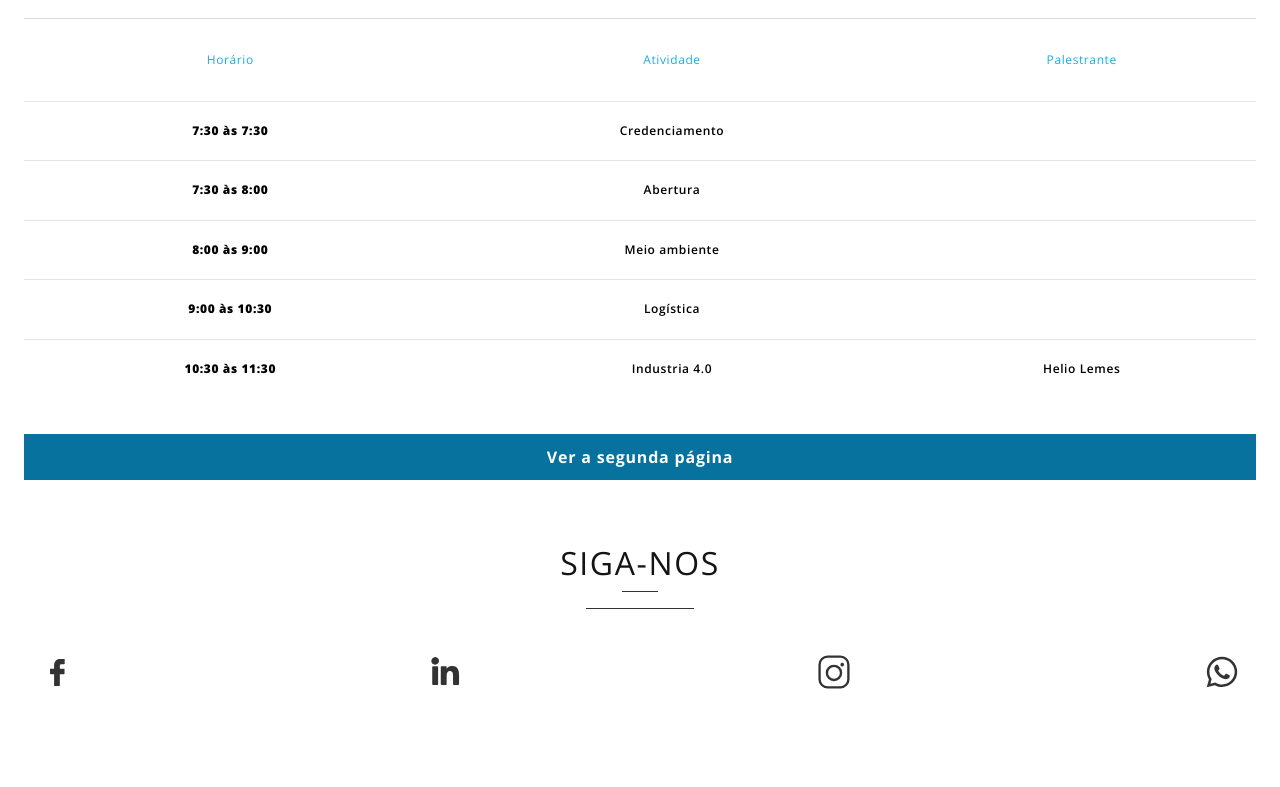
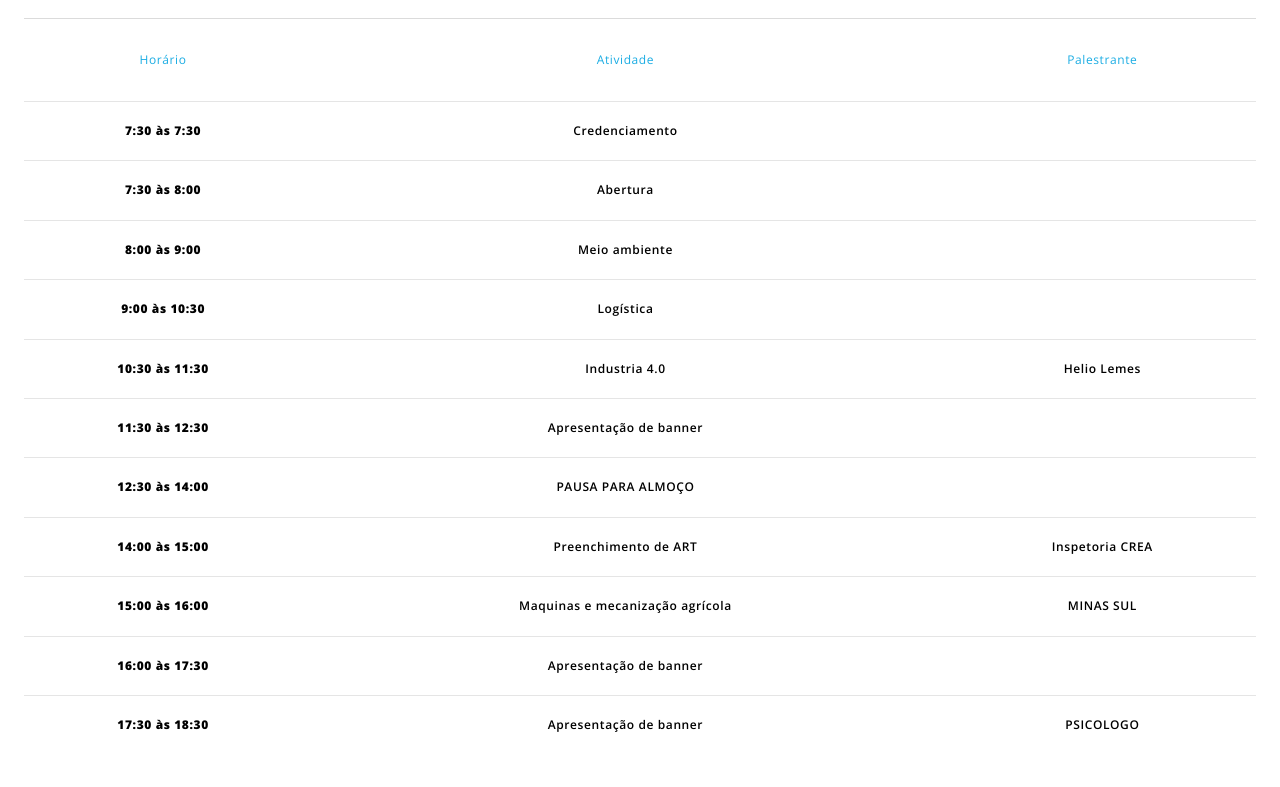
Before and after one commit to jeanribeir0/crea-jr, a plain HTML site: page index.html in a window 1280 px wide. Shown: the part 6122-6909 px from the top of the page. Drawn offline with nearby package versions, Linux system fonts and the light colour scheme.

Commit message:
vai que é tua richard

```diff
--- a/assets/css/style.css
+++ b/assets/css/style.css
@@ -287,17 +287,8 @@ header ul li a {
   letter-spacing: 0.05em;
 }
 
-#schedule > button {
-  display: flex;
-  color: #fff;
-  width: 100%;
-  justify-content: center;
-  padding: 12px 0;
-  background-color: #06729d;
-  letter-spacing: 0.05em;
-  line-height: 140%;
-  font-weight: 700;
-  margin: 36px 0;
+#second-day {
+  display: none;
 }
 
 /* FOLLOW US */
--- a/index.html
+++ b/index.html
@@ -77,7 +77,7 @@
         <button>Primeiro dia</button>
         <button>Segundo dia</button>
       </div>
-      <table>
+      <table id="first-day">
         <tr>
           <th>Horário</th>
           <th>Atividade</th>
@@ -108,8 +108,74 @@
           <td>Industria 4.0</td>
           <td>Helio Lemes</td>
         </tr>
+        <tr>
+          <td>11:30 às 12:30</td>
+          <td>Apresentação de banner</td>
+          <td></td>
+        </tr>
+        <tr>
+          <td>12:30 às 14:00</td>
+          <td>PAUSA PARA ALMOÇO</td>
+          <td></td>
+        </tr>
+        <tr>
+          <td>14:00 às 15:00</td>
+          <td>Preenchimento de ART</td>
+          <td>Inspetoria CREA</td>
+        </tr>
+        <tr>
+          <td>15:00 às 16:00</td>
+          <td>Maquinas e mecanização agrícola</td>
+          <td>MINAS SUL</td>
+        </tr>
+        <tr>
+          <td>16:00 às 17:30</td>
+          <td>Apresentação de banner</td>
+          <td></td>
+        </tr>
+        <tr>
+          <td>17:30 às 18:30</td>
+          <td>Apresentação de banner</td>
+          <td>PSICOLOGO</td>
+        </tr>
       </table>
-      <button>Ver a segunda página</button>
+      <table id="second-day">
+        <tr>
+          <th>Horário</th>
+          <th>Atividade</th>
+          <th>Palestrante</th>
+        </tr>
+        <tr>
+          <td>10:00 às 11:00</td>
+          <td>Como transformar uma ideia em negocio</td>
+          <td>Sebrae</td>
+        </tr>
+        <tr>
+          <td>11:00 às 12:00</td>
+          <td>Palestra da Mutua</td>
+          <td>Mutua</td>
+        </tr>
+        <tr>
+          <td>12:00 às 13:00</td>
+          <td>PAUSA para almoço</td>
+          <td></td>
+        </tr>
+        <tr>
+          <td>13:00 às 15:00</td>
+          <td>Apresentação de artigos</td>
+          <td></td>
+        </tr>
+        <tr>
+          <td>15:00 às 16:00</td>
+          <td>Premiação dos Banners</td>
+          <td></td>
+        </tr>
+        <tr>
+          <td>16:00 às 16:30</td>
+          <td>Encerramento</td>
+          <td></td>
+        </tr>
+      </table>
     </section>
     <section id="follow-us">
       <h1 class="after-title">Siga-nos</h1>
```
